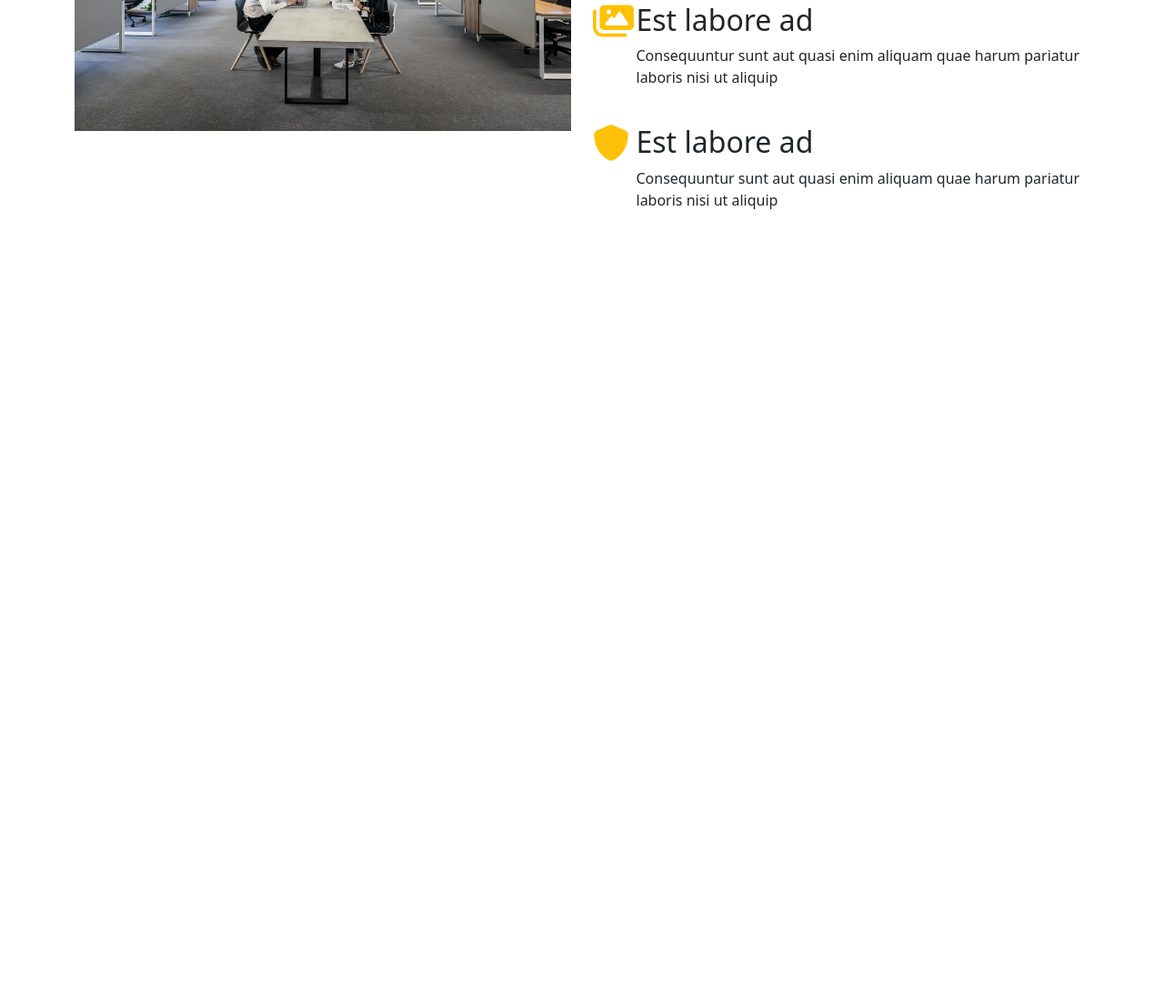
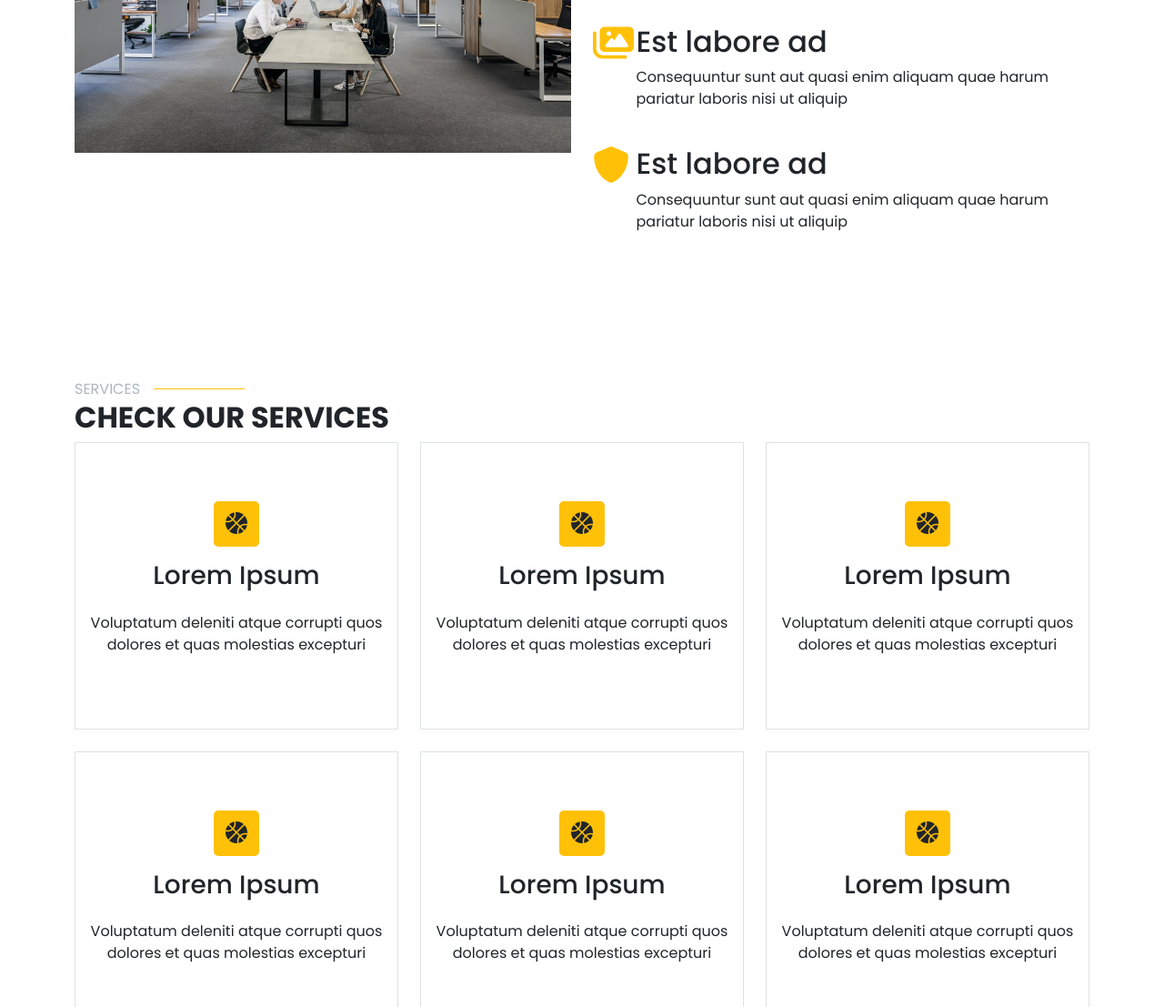
Before and after one commit to krishnayamphu/webdesign, a plain HTML site: page project/index.html in a window 1280 px wide. Shown: the part 1693-2800 px from the top of the page at 91% size. Before the commit the page ends 2013 px from the top, so only its background shows below. Drawn offline with nearby package versions, Linux system fonts and the light colour scheme.

Commit message:
bs template

```diff
--- a/project/css/style.css
+++ b/project/css/style.css
@@ -1,3 +1,8 @@
+body {
+  font-family: "Poppins", sans-serif;
+  font-weight: 400;
+  font-style: normal;
+}
 .poppins-semibold {
   font-family: "Poppins", sans-serif;
   font-weight: 600;
@@ -37,3 +42,60 @@ header {
   color: var(--bs-yellow);
   font-size: 56px;
 }
+
+#services .service-title {
+  display: flex;
+  align-items: center;
+  color: var(--bs-gray-500);
+}
+.service-title span {
+  display: inline-block;
+  width: 100px;
+  height: 0.5px;
+  background-color: var(--bs-yellow);
+  margin-left: 15px;
+}
+
+#services h2 {
+  font-weight: 700;
+}
+#services .card span {
+  display: block;
+  width: 50px;
+  height: 50px;
+  margin: 0 auto;
+  text-align: center;
+  line-height: 50px;
+  border-radius: 5px;
+}
+#services .card:hover {
+  border: none !important;
+  box-shadow: 0px 0 25px 0 rgba(0, 0, 0, 0.1);
+  transform: translateY(-10px);
+  transition: all ease-in-out 0.3s;
+}
+#services .card h3 {
+  padding: 15px 0;
+}
+#services .card h3:hover {
+  color: var(--bs-yellow);
+  cursor: pointer;
+  transition: all 0.5s;
+}
+
+#cta {
+  background-color: aqua;
+  background-image: linear-gradient(rgba(0, 0, 0, 0.5), rgba(0, 0, 0, 0.5)),
+    url(../images/hero-bg.jpg);
+  background-attachment: fixed;
+  color: white;
+}
+
+#cta .btn-outline-warning {
+  color: white;
+  border-color: white;
+}
+#cta .btn-outline-warning:hover {
+  border-color: var(--bs-yellow);
+  color: black;
+}
--- a/project/index.html
+++ b/project/index.html
@@ -88,7 +88,6 @@
           <a class="btn btn-outline-warning" href="#">Get Started</a>
         </div>
       </nav>
-
       <section id="intro">
         <div
           class="container d-flex flex-column justify-content-center align-items-center intro-wrapper text-white text-center"
@@ -133,6 +132,7 @@
           </div>
         </div>
       </section>
+    </header>
 
     <section id="about" class="py-5 my-4">
       <div class="container">
@@ -170,10 +170,10 @@
             </ul>
 
             <p>
-                Ullamco laboris nisi ut aliquip ex ea commodo consequat. Duis
-                aute irure dolor in reprehenderit in voluptate velit esse cillum
-                dolore eu fugiat nulla pariatur. Excepteur sint occaecat
-                cupidatat non proident
+              Ullamco laboris nisi ut aliquip ex ea commodo consequat. Duis aute
+              irure dolor in reprehenderit in voluptate velit esse cillum dolore
+              eu fugiat nulla pariatur. Excepteur sint occaecat cupidatat non
+              proident
             </p>
           </div>
           <div class="col">
@@ -242,7 +242,116 @@
         </div>
       </div>
     </section>
-    </header>
+
+    <section id="services" class="py-5 my-4">
+      <div class="container">
+        <div class="service-title">
+          SERVICES
+          <span></span>
+        </div>
+        <h2>CHECK OUR SERVICES</h2>
+        <div class="row row-cols-1 row-cols-lg-3 gy-4">
+          <div class="col">
+            <div class="card border rounded-0 py-5">
+              <div class="card-body text-center">
+                <span class="bg-warning">
+                  <i class="fa-solid fa-basketball fa-xl"></i>
+                </span>
+                <h3>Lorem Ipsum</h3>
+                <p>
+                  Voluptatum deleniti atque corrupti quos dolores et quas
+                  molestias excepturi
+                </p>
+              </div>
+            </div>
+          </div>
+          <div class="col">
+            <div class="card border rounded-0 py-5">
+              <div class="card-body text-center">
+                <span class="bg-warning">
+                  <i class="fa-solid fa-basketball fa-xl"></i>
+                </span>
+                <h3>Lorem Ipsum</h3>
+                <p>
+                  Voluptatum deleniti atque corrupti quos dolores et quas
+                  molestias excepturi
+                </p>
+              </div>
+            </div>
+          </div>
+          <div class="col">
+            <div class="card border rounded-0 py-5">
+              <div class="card-body text-center">
+                <span class="bg-warning">
+                  <i class="fa-solid fa-basketball fa-xl"></i>
+                </span>
+                <h3>Lorem Ipsum</h3>
+                <p>
+                  Voluptatum deleniti atque corrupti quos dolores et quas
+                  molestias excepturi
+                </p>
+              </div>
+            </div>
+          </div>
+          <div class="col">
+            <div class="card border rounded-0 py-5">
+              <div class="card-body text-center">
+                <span class="bg-warning">
+                  <i class="fa-solid fa-basketball fa-xl"></i>
+                </span>
+                <h3>Lorem Ipsum</h3>
+                <p>
+                  Voluptatum deleniti atque corrupti quos dolores et quas
+                  molestias excepturi
+                </p>
+              </div>
+            </div>
+          </div>
+          <div class="col">
+            <div class="card border rounded-0 py-5">
+              <div class="card-body text-center">
+                <span class="bg-warning">
+                  <i class="fa-solid fa-basketball fa-xl"></i>
+                </span>
+                <h3>Lorem Ipsum</h3>
+                <p>
+                  Voluptatum deleniti atque corrupti quos dolores et quas
+                  molestias excepturi
+                </p>
+              </div>
+            </div>
+          </div>
+          <div class="col">
+            <div class="card border rounded-0 py-5">
+              <div class="card-body text-center">
+                <span class="bg-warning">
+                  <i class="fa-solid fa-basketball fa-xl"></i>
+                </span>
+                <h3>Lorem Ipsum</h3>
+                <p>
+                  Voluptatum deleniti atque corrupti quos dolores et quas
+                  molestias excepturi
+                </p>
+              </div>
+            </div>
+          </div>
+        </div>
+      </div>
+    </section>
+
+    <section id="cta" class="py-5 my-4">
+      <div class="container text-center">
+        <h3>Call To Action</h3>
+        <p>
+          Duis aute irure dolor in reprehenderit in voluptate velit esse cillum
+          dolore eu fugiat nulla pariatur. Excepteur sint occaecat cupidatat non
+          proident, sunt in culpa qui officia deserunt mollit anim id est
+          laborum.
+        </p>
+        <a href="#" class="btn btn-outline-warning"> Call To Action </a>
+      </div>
+    </section>
+
     <script
       src="https://cdn.jsdelivr.net/npm/bootstrap@5.3.3/dist/js/bootstrap.bundle.min.js"
       integrity="sha384-YvpcrYf0tY3lHB60NNkmXc5s9fDVZLESaAA55NDzOxhy9GkcIdslK1eN7N6jIeHz"
```
Lines whose indentation alone changed are shown as unchanged.
